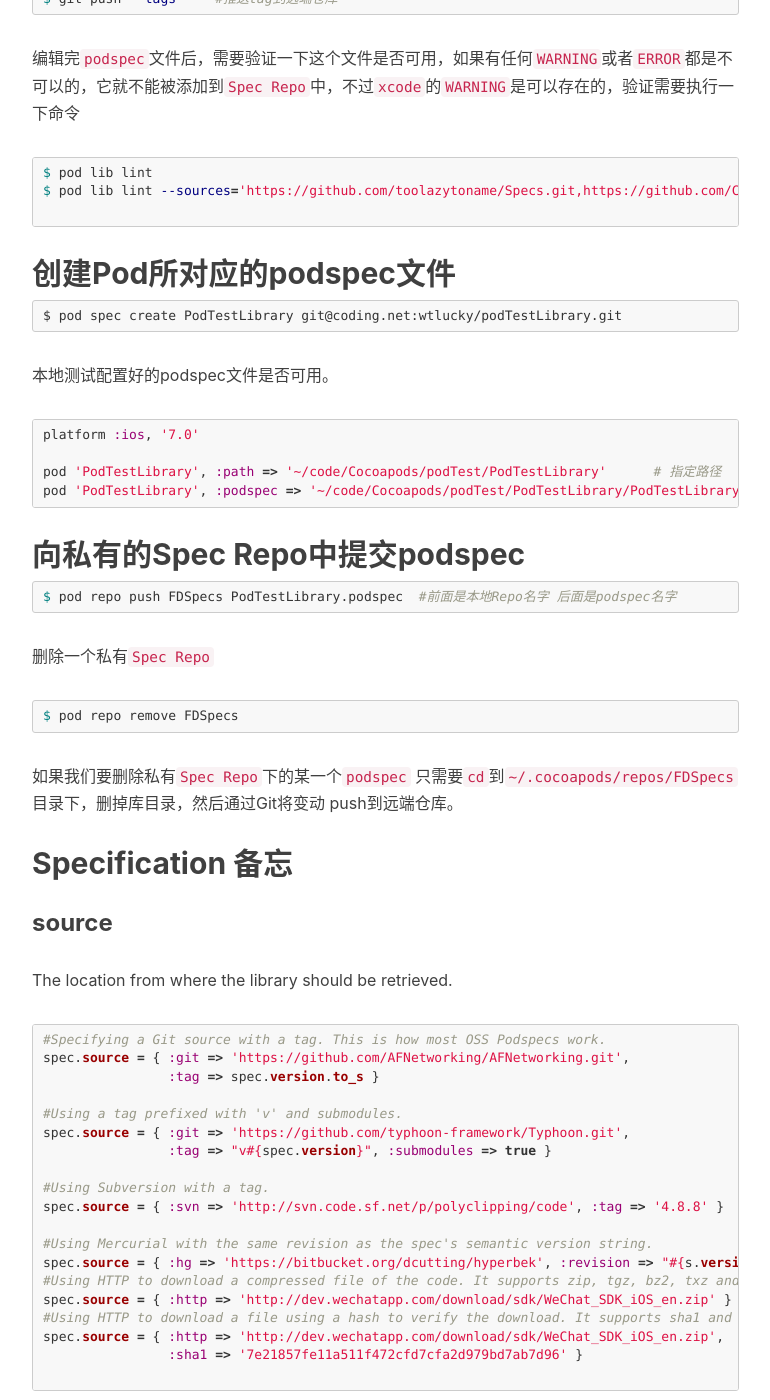
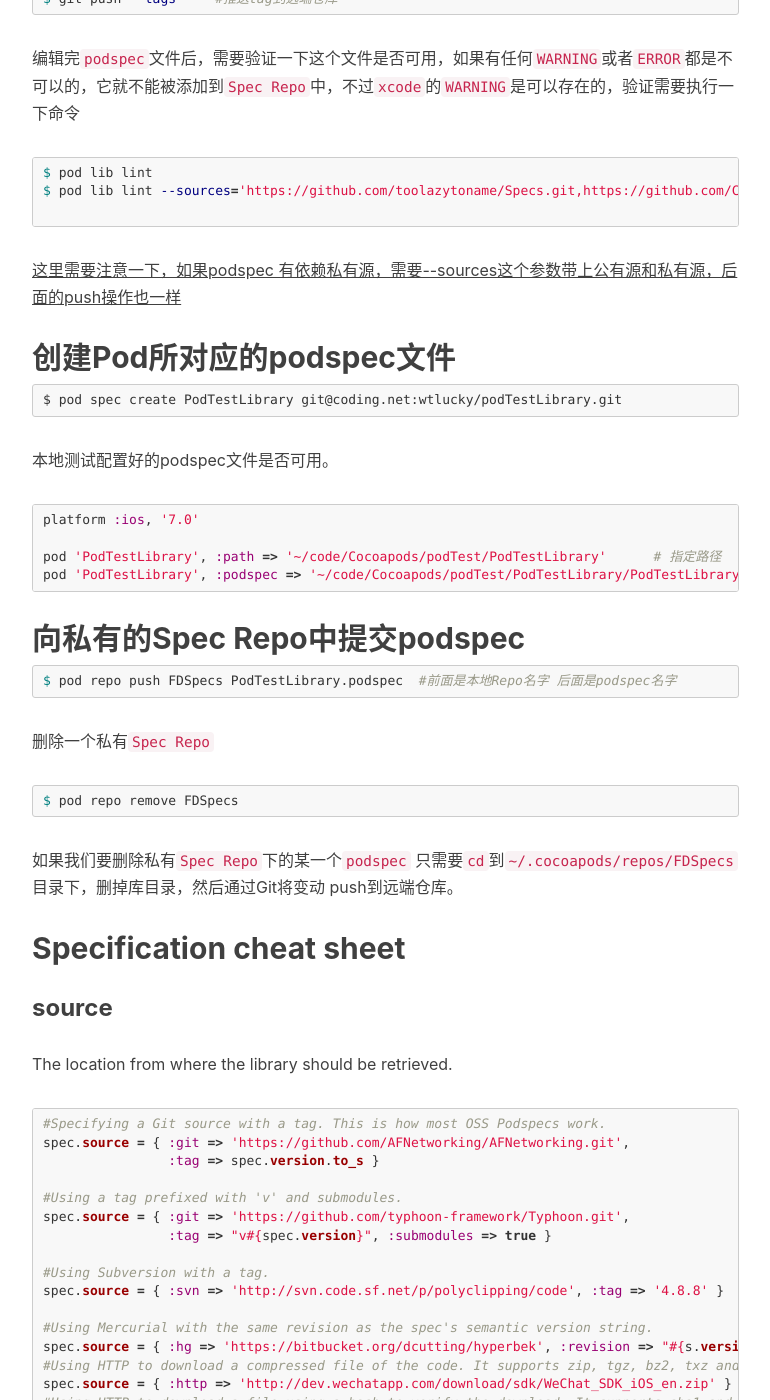
Before and after one commit to toolazytoname/toolazytoname.github.io, a Jekyll site: the page built from _posts/2018-06-23-private-podspec.markdown, in a window 1280 px wide and 1400 px high, scrolled down 1035 px. Shown: the whole window, without its empty margins (233-1003 px from the left). Built offline with Jekyll 4.4.1, drawn with Linux system fonts in a browser that asks for light colours; nearby versions of some CDN libraries; comment, search, counter and statistics services are not loaded; some of the changed text lies outside the part shown.

Commit message:
edit 2018-06-23-private-podspec.markdown

````diff
--- a/_posts/2018-06-23-private-podspec.markdown
+++ b/_posts/2018-06-23-private-podspec.markdown
@@ -45,6 +45,10 @@ $ pod lib lint --sources='https://github.com/toolazytoname/Specs.git,https://git
 
 ```
 
+<u>这里需要注意一下，如果podspec 有依赖私有源，需要--sources这个参数带上公有源和私有源，后面的push操作也一样</u>
+
+
+
 ## 创建Pod所对应的podspec文件
 
 ```she
@@ -78,7 +82,7 @@ $ pod repo remove FDSpecs
 
 
 
-## Specification 备忘
+## Specification cheat sheet
 
 ### source
 
@@ -138,7 +142,7 @@ s.vendored_libraries = 'Library/Classes/libWeChatSDK.a'
 
 
 
-## Podfile备忘
+## Podfile cheat sheet
 
 
 
@@ -192,12 +196,6 @@ pod 'AFNetworking', :git => 'https://github.com/gowalla/AFNetworking.git', :comm
 
 ~~~
 
-
-
-
-
-
-
 ## 参考
 
 [Podspec Syntax Reference](https://guides.cocoapods.org/syntax/podspec.html#specification)
````
